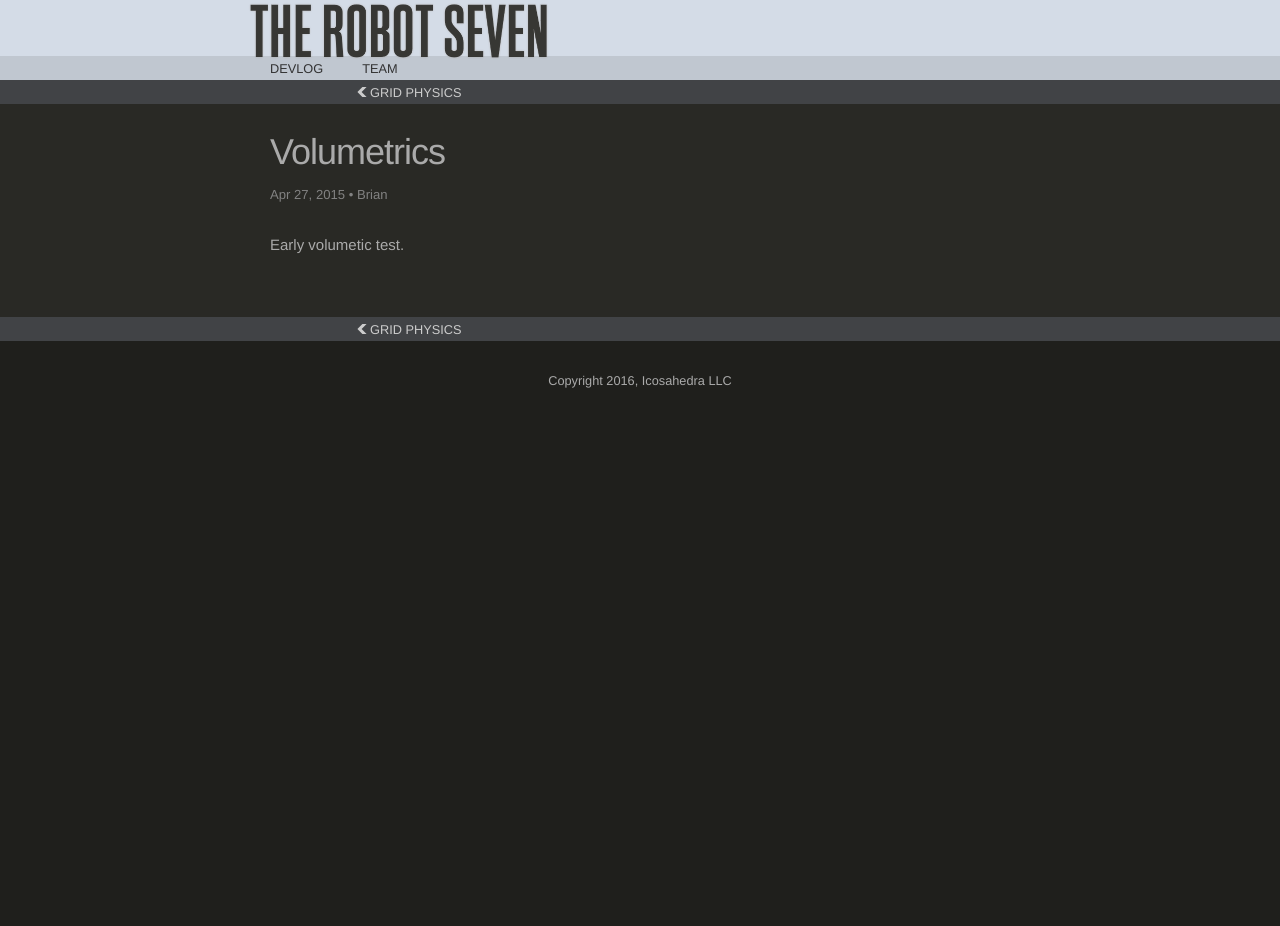
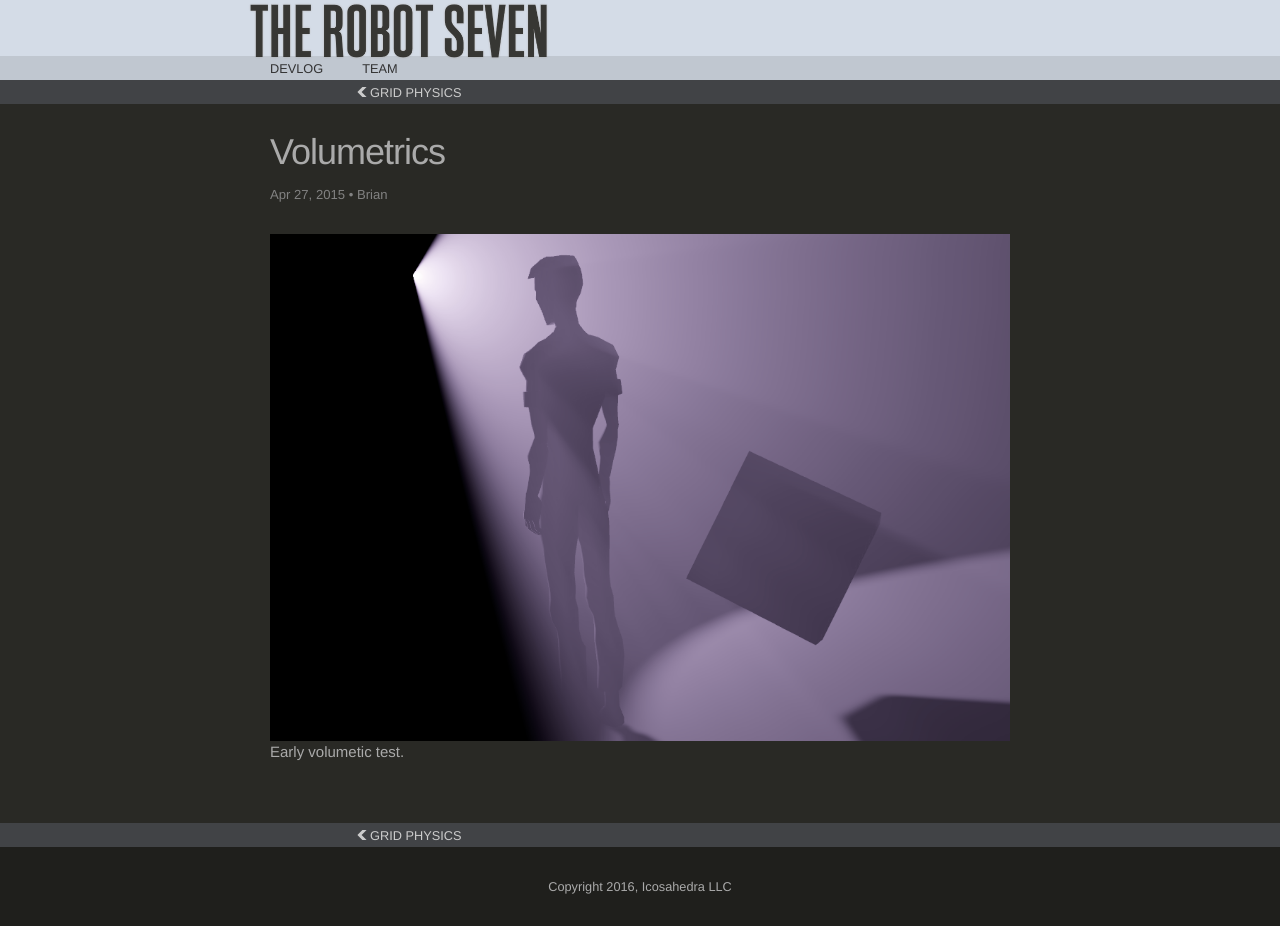
Before and after one commit to icosahedra/therobotseven, a Jekyll site: the page built from _posts/2015-04-27-volumetrics.markdown, in a window 1280 px wide. Built offline with Jekyll 4.4.1, drawn with Linux system fonts in a browser that asks for light colours; before the commit the page ends 900 px from its top, so only the background shows below that.

Commit message:
include images in posts, fixes for nav

```diff
--- a/_layouts/post.html
+++ b/_layouts/post.html
@@ -7,7 +7,11 @@ layout: default
     <h1 class="post-title" itemprop="name headline">{{ page.title }}</h1>
     <p class="post-meta"><time datetime="{{ page.date | date_to_xmlschema }}" itemprop="datePublished">{{ page.date | date: "%b %-d, %Y" }}</time>{% if page.author %} • <span itemprop="author" itemscope itemtype="http://schema.org/Person"><span itemprop="name">{{ page.author }}</span></span>{% endif %}</p>
   </header>
-
+  {% if page.image %}
+  	<div class="post-image">
+  	<img  src="{{page.image}}" alt="{{page.title}}">
+  	</div>
+  {% endif %}
   <div class="post-content" itemprop="articleBody">
     {{ content }}
   </div>
--- a/_sass/_layout.scss
+++ b/_sass/_layout.scss
@@ -488,7 +488,13 @@ a.title-link{
         font-size: 36px;
    // }
 }
+.post-image{
+    text-align:center;
+    img{
+       // width:100%;
+    }
 
+}
 .post-content {
     margin-bottom: $spacing-unit;
 
```
